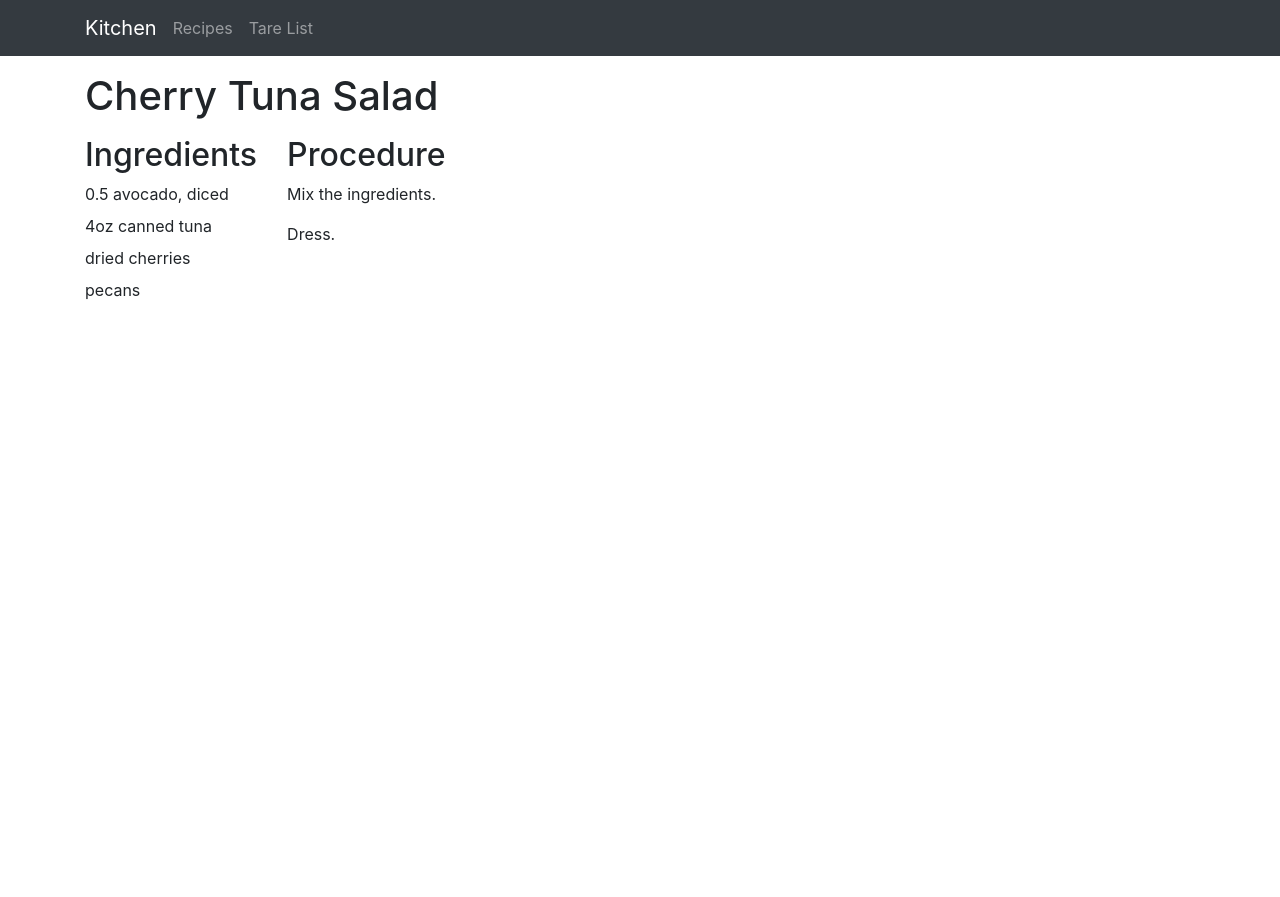
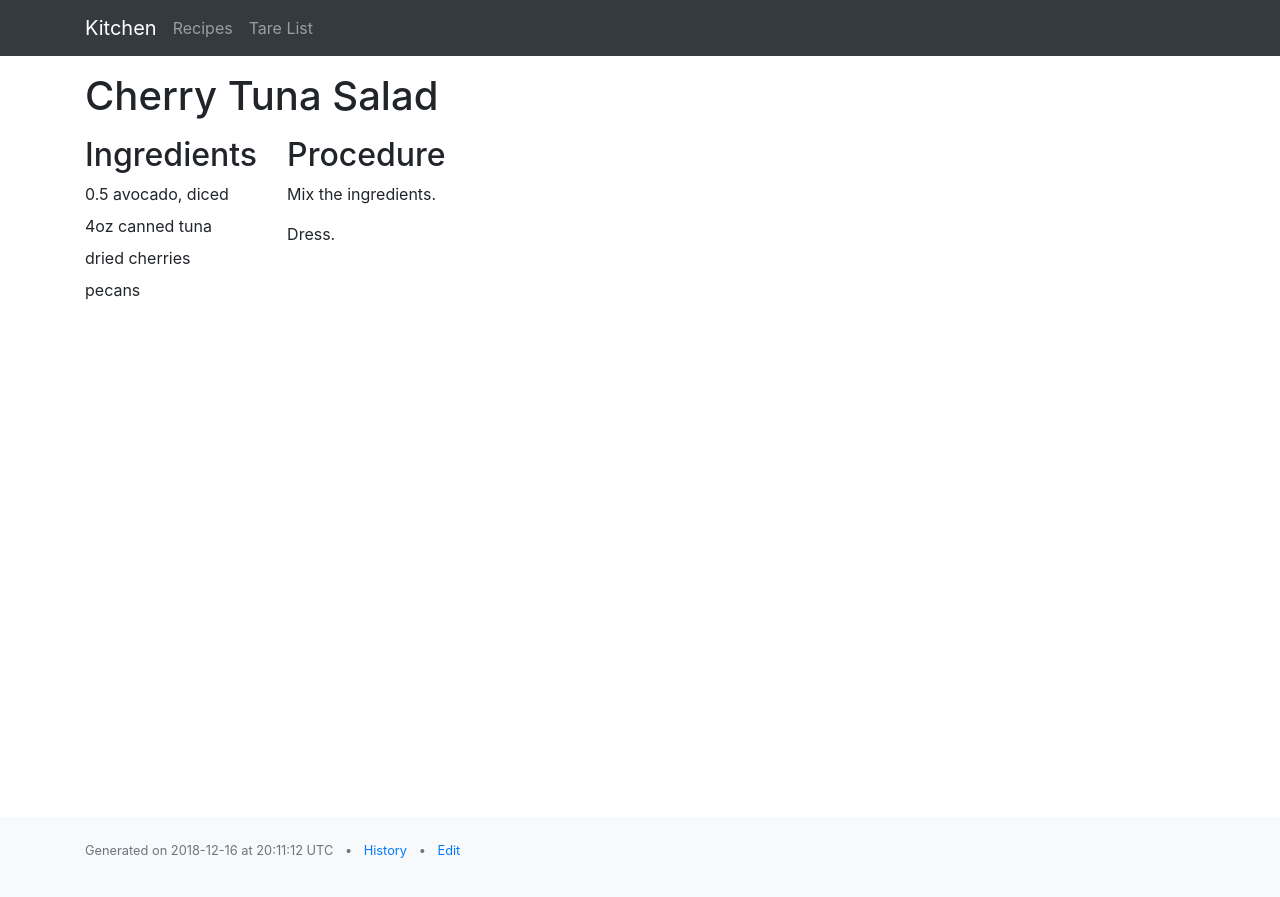
Before and after one commit to benburwell/kitchen, a Jekyll site: the page built from _recipes/cherry-tuna-salad.md, in a window 1280 px wide. Shown: the top 897 px of the page. Built offline with Jekyll 4.4.1, drawn with Linux system fonts in a browser that asks for light colours.

Commit message:
Add generation time

```diff
--- a/_layouts/master.html
+++ b/_layouts/master.html
@@ -5,8 +5,9 @@
     <meta charset="UTF-8">
     <meta name="viewport" content="width=device-width,initial-scale=1">
     <link rel="stylesheet" href="https://stackpath.bootstrapcdn.com/bootstrap/4.1.3/css/bootstrap.min.css" integrity="sha384-MCw98/SFnGE8fJT3GXwEOngsV7Zt27NXFoaoApmYm81iuXoPkFOJwJ8ERdknLPMO" crossorigin="anonymous">
+    <link rel="stylesheet" href="/k.css">
   </head>
-  <body>
+  <body class="d-flex flex-column">
     <nav class="navbar navbar-dark bg-dark mb-3">
       <div class="container justify-content-start">
         <a class="navbar-brand" href="/">Kitchen</a>
--- a/_layouts/recipe.html
+++ b/_layouts/recipe.html
@@ -69,3 +69,27 @@ layout: master
   </div>
   {% endif %}
 </div>
+
+<div class="bg-light text-secondary small mt-auto">
+  <div class="container">
+    <div class="row">
+      <div class="col py-4">
+        <ul class="list-inline list-inline-bulleted">
+          <li class="list-inline-item">
+            Generated on {{site.time|date:'%Y-%m-%d'}} at {{site.time|date:'%H:%M:%S %Z'}}
+          </li>
+          <li class="list-inline-item">
+            <a href="https://github.com/benburwell/kitchen/commits/master/{{page.path}}">
+              History
+            </a>
+          </li>
+          <li class="list-inline-item">
+            <a href="https://github.com/benburwell/kitchen/edit/master/{{page.path}}">
+              Edit
+            </a>
+          </li>
+        </ul>
+      </div>
+    </div>
+  </div>
+</div>
--- /dev/null
+++ b/k.scss
@@ -0,0 +1,15 @@
+---
+---
+
+body {
+  min-height: 100vh;
+}
+.list-inline-bulleted {
+  li::after {
+    margin-left: 0.5rem;
+    content: "•";
+  }
+  li:last-child::after {
+    content: "";
+  }
+}
```
